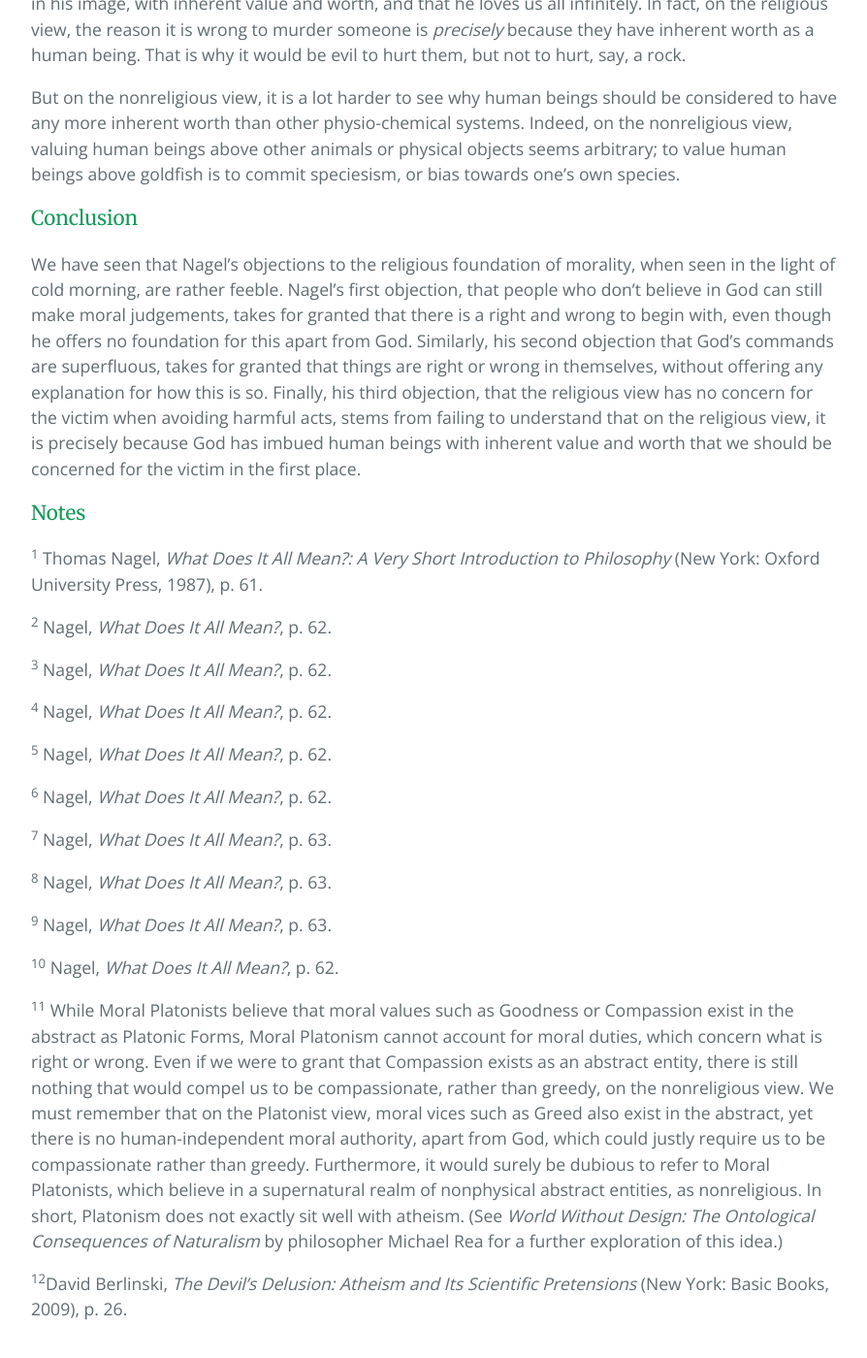
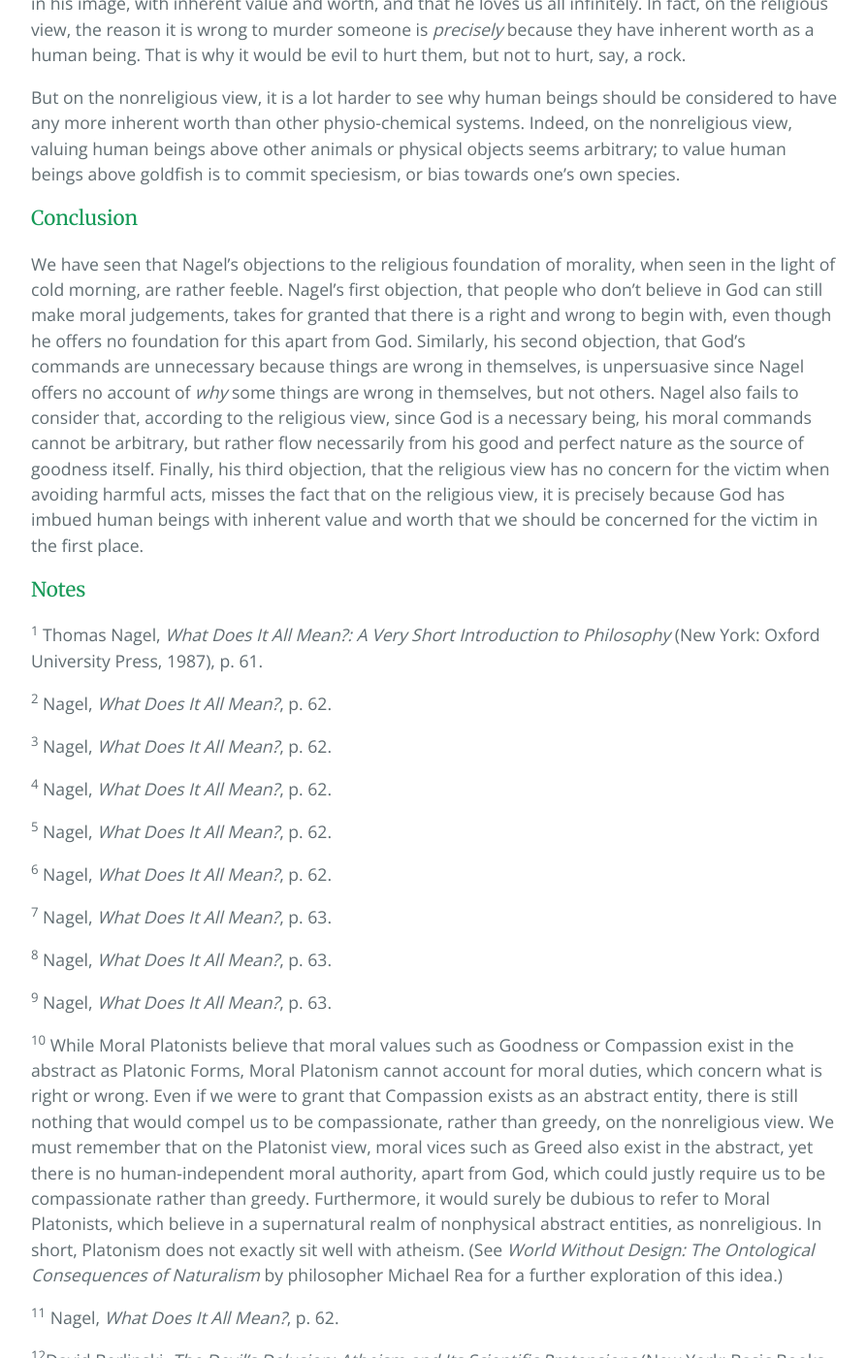
Before and after one commit to second-breakfast/second-breakfast.github.io, a Jekyll site: the page built from _posts/2019-07-13-nagel-morality.markdown, in a window 1280 px wide and 1400 px high, scrolled down 3637 px. Shown: the whole window at 97% size, without its empty margins (192-1086 px from the left). Built offline with Jekyll 4.4.1, drawn with Linux system fonts in a browser that asks for light colours; some of the changed text lies outside the part shown.

Commit message:
Fix footnotes and implement feedback on Nagel post

```diff
--- a/_posts/2019-07-13-nagel-morality.markdown
+++ b/_posts/2019-07-13-nagel-morality.markdown
@@ -6,17 +6,17 @@
 published: true
 ---
 
-In his book *What Does It All Mean?*, the philosopher Thomas Nagel offers three objections against what he deems as “the religious foundation for morality.” In this précis, I will summarize Nagel’s objections against the religious view. I shall then argue that the religious approach can answer these objections, and is more promising than Nagel suggests.
+In his book *What Does It All Mean?*, the philosopher Thomas Nagel offers three objections against what he deems “the religious foundation for morality.” In this précis, I will summarize Nagel’s objections against the religious view. I shall then argue that the religious approach can answer these objections, and is more promising than Nagel suggests.
 
 ### Right and Wrong: The Religious View
-Nagel begins his chapter “Right and Wrong” by discussing the case of someone who doesn’t care for others. If this person can get away with it, Nagel asks, “what reason does he have not to kill, steal, lie, or hurt others?”<sup>1</sup> One answer that Nagel considers is what he deems the religious answer, or “the religious foundation for morality.”<sup>2</sup> This approach says that even if you can get away with awful crimes on this earth, and are not punished by the law or your fellow man, “such acts are forbidden by God, who will punish you after death.”<sup>3</sup> Nagel then reflects on the further implications of this view: “if there is no God to back up moral requirements with the threat of punishment and the promise of reward, morality is an illusion.”<sup>4</sup> Echoing Dostoevsky’s famous line, Nagel summarizes this view as follows: “If God does not exist, everything is permitted.”<sup>5</sup>
+Nagel begins his chapter “Right and Wrong” by discussing the case of someone who doesn’t care about others. If this person can get away with killing, stealing, lying, or hurting others, Nagel asks, “what reason does he have not to?"<sup>1</sup> One answer that Nagel considers is what he calls the religious answer, or “the religious foundation for morality.”<sup>2</sup> This approach says that even if you can get away with awful crimes on this earth, and are not punished by the law or your fellow man, “such acts are forbidden by God, who will punish you after death.”<sup>3</sup> Nagel then reflects on the further implications of this view: “if there is no God to back up moral requirements with the threat of punishment and the promise of reward, morality is an illusion.”<sup>4</sup> Echoing Dostoevsky’s famous line, Nagel summarizes this view as follows: “If God does not exist, everything is permitted.”<sup>5</sup>
 
 ### Some Objections to the Religious View
 With the religious view briefly outlined, Nagel then offers three objections to it. The first objection is that, “plenty of people who don’t believe in God still make judgements of right and wrong, and think no one should kill another for his wallet even if he can be sure to get away with it.”<sup>6</sup> In short, belief in God is not required in order to make moral judgements or deter bad behavior.
 
 Moving on to his second objection, Nagel states, “if God exists, and forbids what’s wrong, that still isn’t what *makes* it wrong. Murder is wrong in itself, and that’s *why* God forbids it.”<sup>7</sup> This objection appears to be inspired by the dilemma offered by the old philosopher Euthyphro: is something good because the gods will it, or do the gods will something because it is good? Nagel seems to prefer the second option, for he states, “God couldn’t just make any old thing wrong — like putting on your left sock before your right — simply by prohibiting it.”<sup>8</sup> So, Nagel’s second objection is based upon his claim that things are right or wrong in themselves. If things are right or wrong in themselves, then God also saying they are right or wrong is superfluous.
 
-Finally, Nagel’s third objection takes aim at what he takes to be the motivation for morality on the religious view. Concerning the reason for not doing bad things, he states, “you should want to avoid doing such things because they are bad things to do to the victims, not just because you fear the consequences for yourself, or because you don’t want to offend your Creator.”<sup>9</sup> Indeed, one can sympathize with Nagel here: surely rape is wrong at least in part because it hurts the victim.
+Finally, Nagel’s third objection takes aim at the motivation for morality on the religious view. Concerning the reason for not doing bad things, he states, “you should want to avoid doing such things because they are bad things to do to the victims, not just because you fear the consequences for yourself, or because you don’t want to offend your Creator.”<sup>9</sup> Indeed, one can sympathize with Nagel here: surely rape is wrong at least in part because it hurts the victim.
 
 Those are, therefore, Nagel’s three objections to the religious view. Let us now take a brief look at what might be said on behalf of the religious view in response.
 
@@ -50,7 +50,7 @@
 But on the nonreligious view, it is a lot harder to see why human beings should be considered to have any more inherent worth than other physio-chemical systems. Indeed, on the nonreligious view, valuing human beings above other animals or physical objects seems arbitrary; to value human beings above goldfish is to commit speciesism, or bias towards one’s own species.
 
 ### Conclusion
-We have seen that Nagel’s objections to the religious foundation of morality, when seen in the light of cold morning, are rather feeble. Nagel’s first objection, that people who don’t believe in God can still make moral judgements, takes for granted that there is a right and wrong to begin with, even though he offers no foundation for this apart from God. Similarly, his second objection that God’s commands are superfluous, takes for granted that things are right or wrong in themselves, without offering any explanation for how this is so. Finally, his third objection, that the religious view has no concern for the victim when avoiding harmful acts, stems from failing to understand that on the religious view, it is precisely because God has imbued human beings with inherent value and worth that we should be concerned for the victim in the first place.
+We have seen that Nagel’s objections to the religious foundation of morality, when seen in the light of cold morning, are rather feeble. Nagel’s first objection, that people who don’t believe in God can still make moral judgements, takes for granted that there is a right and wrong to begin with, even though he offers no foundation for this apart from God. Similarly, his second objection, that God’s commands are unnecessary because things are wrong in themselves, is unpersuasive since Nagel offers no account of *why* some things are wrong in themselves, but not others. Nagel also fails to consider that, according to the religious view, since God is a necessary being, his moral commands cannot be arbitrary, but rather flow necessarily from his good and perfect nature as the source of goodness itself. Finally, his third objection, that the religious view has no concern for the victim when avoiding harmful acts, misses the fact that on the religious view, it is precisely because God has imbued human beings with inherent value and worth that we should be concerned for the victim in the first place.
 
 ### Notes
 <sup>1</sup> Thomas Nagel, *What Does It All Mean?: A Very Short Introduction to Philosophy* (New York: Oxford University Press, 1987), p. 61.
@@ -71,8 +71,8 @@
 
 <sup>9</sup> Nagel, *What Does It All Mean?*, p. 63.
 
-<sup>10</sup> Nagel, *What Does It All Mean?*, p. 62.
+<sup>10</sup> While Moral Platonists believe that moral values such as Goodness or Compassion exist in the abstract as Platonic Forms, Moral Platonism cannot account for moral duties, which concern what is right or wrong. Even if we were to grant that Compassion exists as an abstract entity, there is still nothing that would compel us to be compassionate, rather than greedy, on the nonreligious view. We must remember that on the Platonist view, moral vices such as Greed also exist in the abstract, yet there is no human-independent moral authority, apart from God, which could justly require us to be compassionate rather than greedy. Furthermore, it would surely be dubious to refer to Moral Platonists, which believe in a supernatural realm of nonphysical abstract entities, as nonreligious. In short, Platonism does not exactly sit well with atheism. (See *World Without Design: The Ontological Consequences of Naturalism* by philosopher Michael Rea for a further exploration of this idea.)
 
-<sup>11</sup> While Moral Platonists believe that moral values such as Goodness or Compassion exist in the abstract as Platonic Forms, Moral Platonism cannot account for moral duties, which concern what is right or wrong. Even if we were to grant that Compassion exists as an abstract entity, there is still nothing that would compel us to be compassionate, rather than greedy, on the nonreligious view. We must remember that on the Platonist view, moral vices such as Greed also exist in the abstract, yet there is no human-independent moral authority, apart from God, which could justly require us to be compassionate rather than greedy. Furthermore, it would surely be dubious to refer to Moral Platonists, which believe in a supernatural realm of nonphysical abstract entities, as nonreligious. In short, Platonism does not exactly sit well with atheism. (See *World Without Design: The Ontological Consequences of Naturalism* by philosopher Michael Rea for a further exploration of this idea.)
+<sup>11</sup> Nagel, *What Does It All Mean?*, p. 62.
 
 <sup>12</sup>David Berlinski, *The Devil’s Delusion: Atheism and Its Scientific Pretensions* (New York: Basic Books, 2009), p. 26.
```
Also changed, not shown: other parts of _posts/2019-07-13-nagel-morality.markdown (+3 -3 lines).
